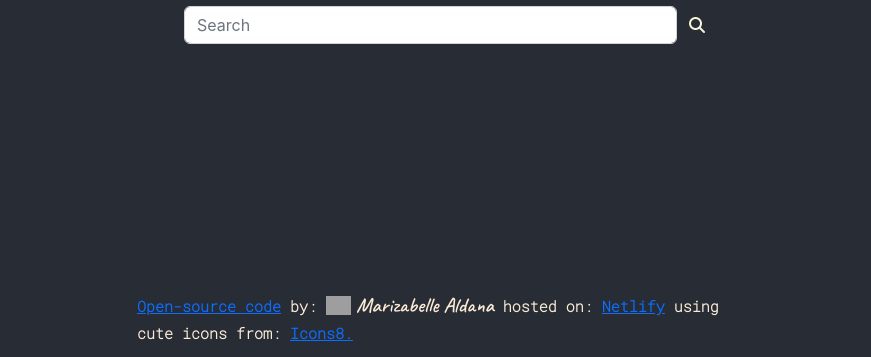
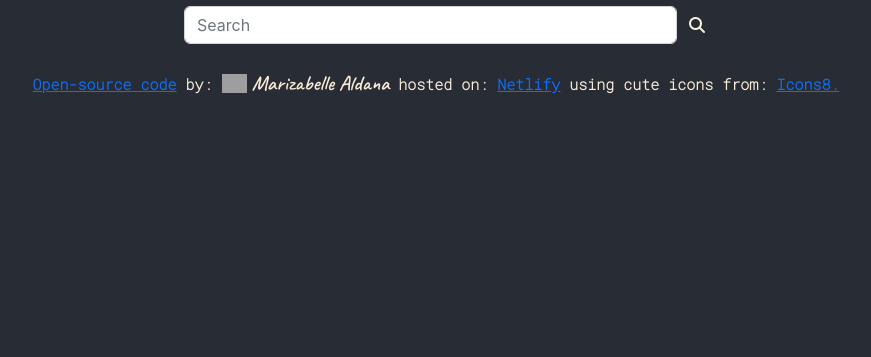
Before and after one commit to CatVirus22/dictionary-react, a React (Create React App) app: page / in a window 1280 px wide. Shown: the part 440-797 px from the top of the page, without its empty margins (189-1060 px from the left). Built offline with nearby package versions, Linux system fonts and the light colour scheme; grey boxes are pictures that could not be loaded.

Commit message:
mspping added on Meanings.js navbar bootstrap property added to Footer.js

```diff
--- a/src/Footer.js
+++ b/src/Footer.js
@@ -4,10 +4,10 @@ import "./App.css";
 export default function Footer() {
   return (
     <div
-      className="row d-flex justify-content-center fixed-bottom pb-3"
+      className="row d-flex justify-content-center navbar-fixed-bottom pb-3"
       data-ride="carousel"
     >
-      <div className="col-sm-6">
+      <div className="col-sm-9 pe-0 ps-0">
         <div className="coder">
           <a
             href="https://github.com/CatVirus22/dictionary-react"
--- a/src/Meaning.js
+++ b/src/Meaning.js
@@ -3,12 +3,18 @@ import "./App.css";
 
 export default function Meaning(props) {
   return (
-    <div className="meanings">
+    <div className="meanings pt-2 pb-2">
       <div className="speech pt-2 pb-2">{props.meaning.partOfSpeech}</div>
       <div className="definition">
-        {props.meaning.definitions[0].definition}
+        {props.meaning.definitions.map(function (definition, index) {
+          return (
+            <div key={index}>
+              <div className="definitions">{definition.definition}</div>
+              <div>{definition.example}</div>
+            </div>
+          );
+        })}
       </div>
-      <div className="example">{props.meaning.definitions[0].example}</div>
     </div>
   );
 }
```
